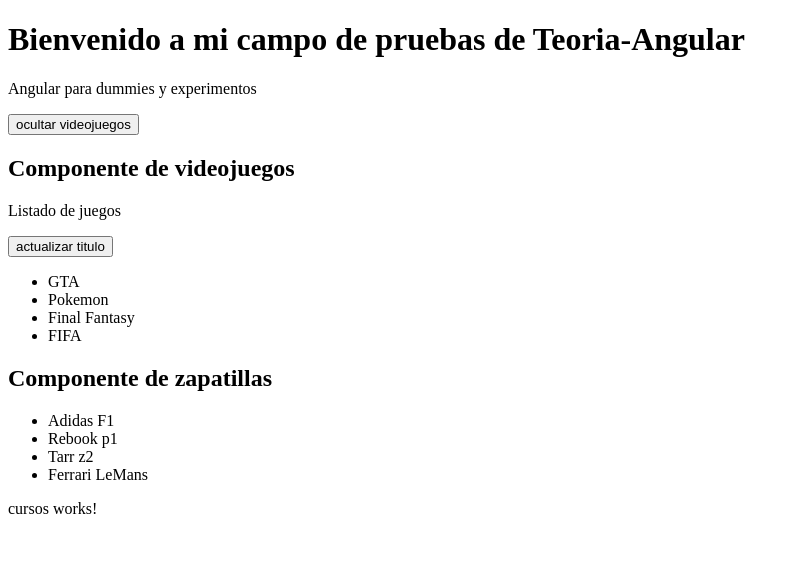
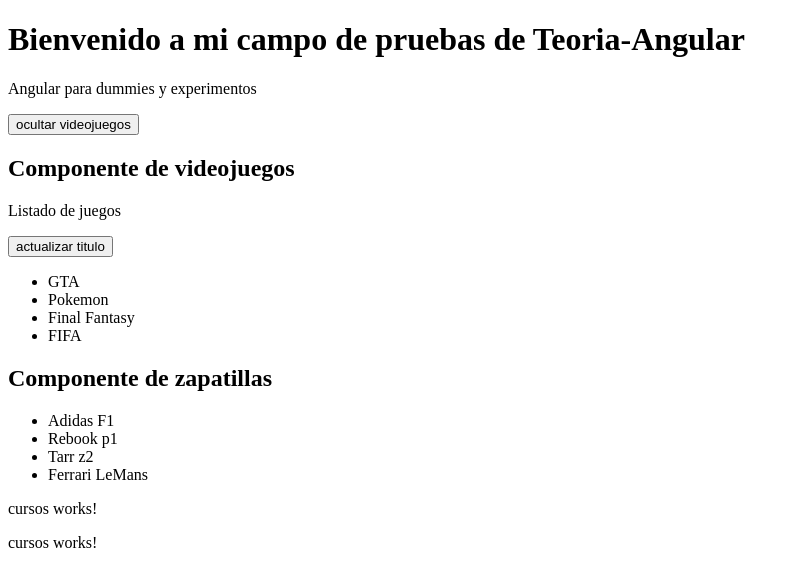
Before and after one commit to shadoblack/Angular, an Angular app in the folder Teoria-Angular/: page / in a window 1280 px wide. Shown: the top 586 px of the page, without its empty margins (0-800 px from the left). Built offline with nearby package versions, Linux system fonts and the light colour scheme.

Commit message:
bulk commit

```diff
--- a/Teoria-Angular/src/app/app.component.html
+++ b/Teoria-Angular/src/app/app.component.html
@@ -9,4 +9,5 @@
   <videojuego *ngIf="mostrar_videojuegos"></videojuego>
   <zapatillas></zapatillas>
   <cursos></cursos>
+  <cursos></cursos>
 </div>
```
